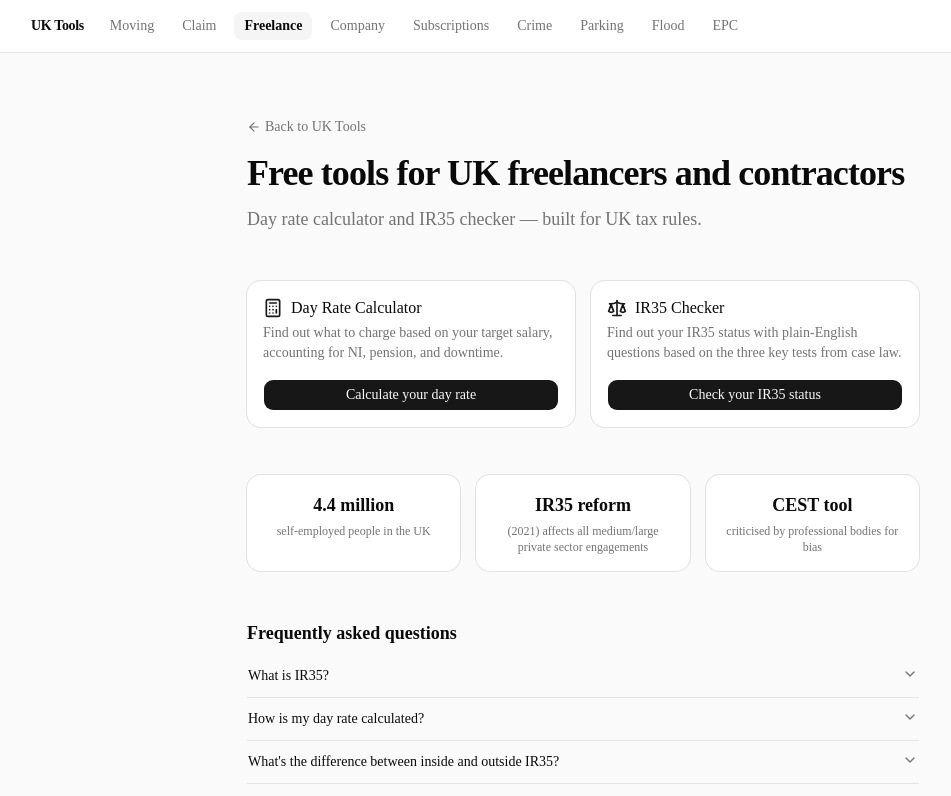
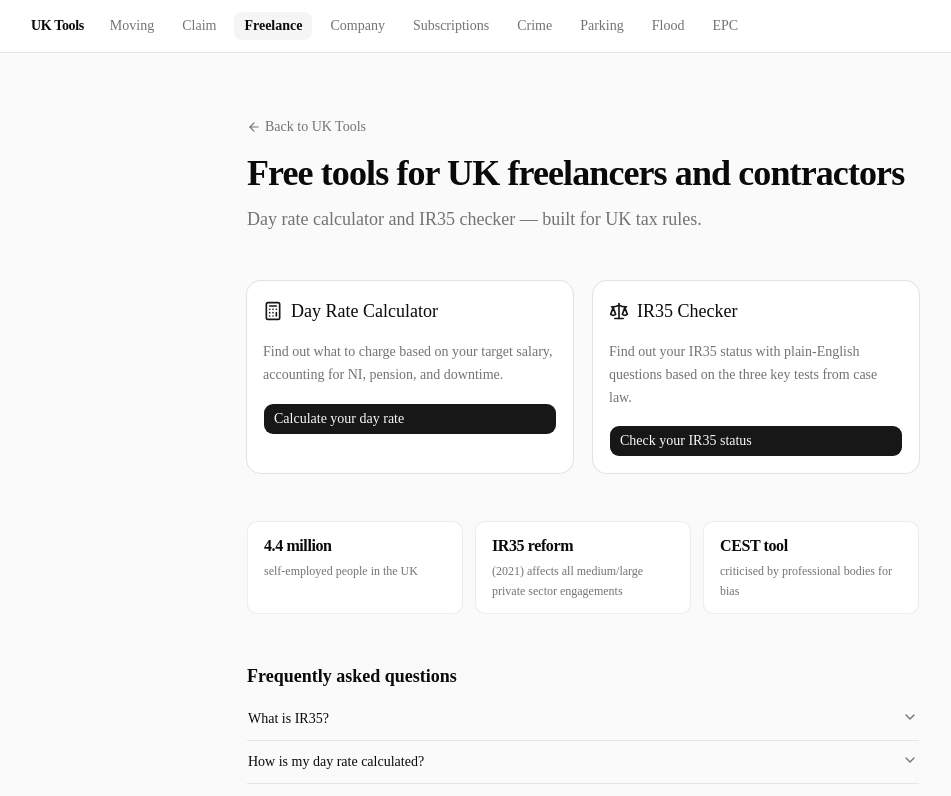
Before and after one commit to mahdirzv/uktools, a Next.js app: page /freelance in a window 1280 px wide. Shown: the top 796 px of the page, without its empty margins (57-1008 px from the left). Built offline with nearby package versions, Linux system fonts and the light colour scheme.

Commit message:
refactor: polish claim and freelance landing card hierarchy

```diff
--- a/src/app/claim/page.tsx
+++ b/src/app/claim/page.tsx
@@ -46,59 +46,63 @@ export default function ClaimPage() {
             className="mt-8"
           />
 
-          <div className="mt-10 grid gap-4 sm:grid-cols-2">
-            <Card>
-              <CardHeader>
+          <div className="mt-10 grid gap-5 sm:grid-cols-2">
+            <Card className="border-border/70 bg-card transition-all duration-200 hover:-translate-y-0.5 hover:border-primary/25 hover:shadow-sm">
+              <CardHeader className="space-y-3">
                 <div className="flex items-center gap-2">
-                  <CreditCard className="size-5" />
+                  <CreditCard className="size-5 text-primary" />
                   <Badge variant="secondary">Credit card</Badge>
                 </div>
                 <CardTitle className="text-lg">Section 75 claim</CardTitle>
-                <CardDescription>
-                  Paid by credit card, £100–£30,000. Your card provider is
-                  legally liable.
+                <CardDescription className="leading-relaxed">
+                  Paid by credit card, £100–£30,000. Your card provider is legally liable.
                 </CardDescription>
               </CardHeader>
               <CardContent>
-                <Button render={<Link href="/claim/s75" />} className="w-full">
-                  Start claim
+                <Button render={<Link href="/claim/s75" />} className="w-full justify-between">
+                  Start Section 75 claim
                 </Button>
               </CardContent>
             </Card>
 
-            <Card>
-              <CardHeader>
+            <Card className="border-border/70 bg-card transition-all duration-200 hover:-translate-y-0.5 hover:border-primary/25 hover:shadow-sm">
+              <CardHeader className="space-y-3">
                 <div className="flex items-center gap-2">
-                  <Wallet className="size-5" />
+                  <Wallet className="size-5 text-primary" />
                   <Badge variant="secondary">Debit or credit</Badge>
                 </div>
                 <CardTitle className="text-lg">Chargeback</CardTitle>
-                <CardDescription>
-                  Debit card, or credit card under £100. Request a reversal
-                  through your bank.
+                <CardDescription className="leading-relaxed">
+                  Debit card, or credit card under £100. Request a reversal through your bank.
                 </CardDescription>
               </CardHeader>
               <CardContent>
-                <Button render={<Link href="/claim/chargeback" />} variant="outline" className="w-full">
-                  Start claim
+                <Button render={<Link href="/claim/chargeback" />} variant="outline" className="w-full justify-between">
+                  Start chargeback claim
                 </Button>
               </CardContent>
             </Card>
           </div>
 
-          <div className="mt-12 flex flex-wrap justify-center gap-x-8 gap-y-3 text-sm text-muted-foreground">
-            <span className="flex items-center gap-2">
-              <Check className="size-4 text-foreground" />
+          <div className="mt-12 grid gap-3 text-sm sm:grid-cols-3">
+            <div className="rounded-lg border border-border/70 bg-card px-3 py-2.5 text-muted-foreground">
+              <span className="flex items-start gap-2">
+                <Check className="mt-0.5 size-4 text-foreground" />
                 Based on Consumer Credit Act 1974
               </span>
-            <span className="flex items-center gap-2">
-              <Check className="size-4 text-foreground" />
+            </div>
+            <div className="rounded-lg border border-border/70 bg-card px-3 py-2.5 text-muted-foreground">
+              <span className="flex items-start gap-2">
+                <Check className="mt-0.5 size-4 text-foreground" />
                 Works against any UK credit card issuer
               </span>
-            <span className="flex items-center gap-2">
-              <Check className="size-4 text-foreground" />
+            </div>
+            <div className="rounded-lg border border-border/70 bg-card px-3 py-2.5 text-muted-foreground">
+              <span className="flex items-start gap-2">
+                <Check className="mt-0.5 size-4 text-foreground" />
                 If refused, escalate free to the Financial Ombudsman
               </span>
+            </div>
           </div>
         </section>
 
--- a/src/app/freelance/page.tsx
+++ b/src/app/freelance/page.tsx
@@ -45,45 +45,45 @@ export default function FreelancePage() {
           </div>
         </div>
 
-        <div className="grid gap-4 sm:grid-cols-2">
-          <Card>
-            <CardHeader>
+        <div className="grid gap-5 sm:grid-cols-2">
+          <Card className="border-border/70 bg-card transition-all duration-200 hover:-translate-y-0.5 hover:border-primary/25 hover:shadow-sm">
+            <CardHeader className="space-y-3">
               <div className="flex items-center gap-2">
                 <Calculator className="size-5 text-primary" />
-                <CardTitle>Day Rate Calculator</CardTitle>
+                <CardTitle className="text-lg">Day Rate Calculator</CardTitle>
               </div>
-              <CardDescription>
+              <CardDescription className="leading-relaxed">
                 Find out what to charge based on your target salary, accounting
                 for NI, pension, and downtime.
               </CardDescription>
             </CardHeader>
             <CardContent>
-              <Button className="w-full" render={<Link href="/freelance/day-rate" />}>
+              <Button className="w-full justify-between" render={<Link href="/freelance/day-rate" />}>
                 Calculate your day rate
               </Button>
             </CardContent>
           </Card>
 
-          <Card>
-            <CardHeader>
+          <Card className="border-border/70 bg-card transition-all duration-200 hover:-translate-y-0.5 hover:border-primary/25 hover:shadow-sm">
+            <CardHeader className="space-y-3">
               <div className="flex items-center gap-2">
                 <Scale className="size-5 text-primary" />
-                <CardTitle>IR35 Checker</CardTitle>
+                <CardTitle className="text-lg">IR35 Checker</CardTitle>
               </div>
-              <CardDescription>
+              <CardDescription className="leading-relaxed">
                 Find out your IR35 status with plain-English questions based on
                 the three key tests from case law.
               </CardDescription>
             </CardHeader>
             <CardContent>
-              <Button className="w-full" render={<Link href="/freelance/ir35" />}>
+              <Button className="w-full justify-between" render={<Link href="/freelance/ir35" />}>
                 Check your IR35 status
               </Button>
             </CardContent>
           </Card>
         </div>
 
-        <div className="grid gap-4 text-center sm:grid-cols-3">
+        <div className="grid gap-3 sm:grid-cols-3">
           <Stat value="4.4 million" label="self-employed people in the UK" />
           <Stat
             value="IR35 reform"
@@ -168,9 +168,9 @@ export default function FreelancePage() {
 
 function Stat({ value, label }: { value: string; label: string }) {
   return (
-    <div className="flex flex-col gap-1 rounded-xl bg-card p-4 ring-1 ring-foreground/10">
-      <span className="text-lg font-semibold">{value}</span>
-      <span className="text-xs text-muted-foreground">{label}</span>
+    <div className="rounded-lg border border-border/70 bg-card px-4 py-3">
+      <p className="text-base font-semibold tracking-tight">{value}</p>
+      <p className="mt-1 text-xs leading-relaxed text-muted-foreground">{label}</p>
     </div>
   )
 }
```
Lines whose indentation alone changed are shown as unchanged.
